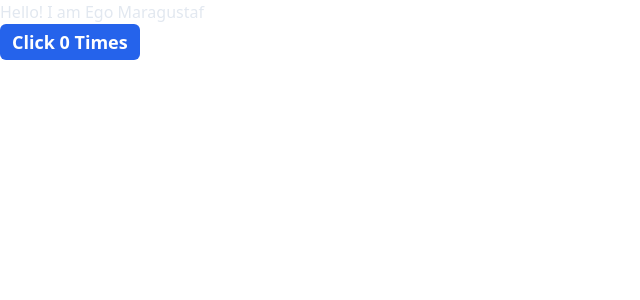
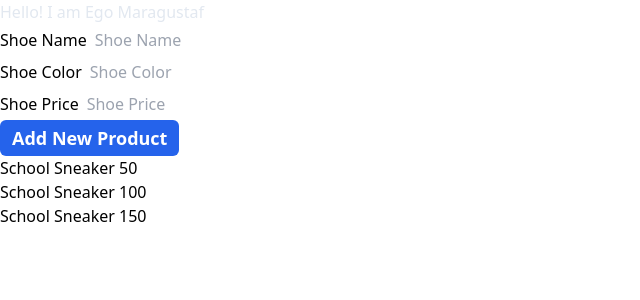
Before and after one commit to egomaragustaf/learn-react-ts, a React (Vite) app: page / in a window 1280 px wide. Shown: the top 300 px of the page, without its empty margins (0-640 px from the left). Built offline with nearby package versions, Linux system fonts and the light colour scheme.

Commit message:
feat: implement add dummy json data and add form feature

```diff
--- a/src/App.tsx
+++ b/src/App.tsx
@@ -1,12 +1,10 @@
-import Counter from "./components/Counter";
+import Products from "./components/Products";
 
 export default function App() {
   return (
     <div>
       <h1 className="text-slate-200">Hello! I am Ego Maragustaf</h1>
-      <div className="flex gap-6">
-        <Counter />
-      </div>
+      <Products />
     </div>
   );
 }
--- /dev/null
+++ b/src/components/FormProduct.tsx
@@ -0,0 +1,35 @@
+export default function FormProduct() {
+  return (
+    <form>
+      <div>
+        <div>
+          <label htmlFor="productName">Shoe Name</label>
+          <input
+            type="text"
+            name="productName"
+            placeholder="Shoe Name"
+            className="text-black px-2 py-1"
+          />
+        </div>
+        <div>
+          <label htmlFor="productColor">Shoe Color</label>
+          <input
+            type="text"
+            name="productColor"
+            placeholder="Shoe Color"
+            className="text-black px-2 py-1"
+          />
+        </div>
+        <div>
+          <label htmlFor="productPrice">Shoe Price</label>
+          <input
+            type="text"
+            name="productPrice"
+            placeholder="Shoe Price"
+            className="text-black px-2 py-1"
+          />
+        </div>
+      </div>
+    </form>
+  );
+}
--- /dev/null
+++ b/src/components/Products.tsx
@@ -0,0 +1,27 @@
+import { useState } from "react";
+
+import Button from "./Button";
+import FormProduct from "./FormProduct";
+import productsJSON from "../data/products.json";
+
+export default function Products() {
+  const [dataProducts, setDataProducts] = useState(productsJSON);
+
+  function addNewProduct() {
+    setDataProducts([
+      ...dataProducts,
+      { id: 4, name: "School Sneaker 200", color: "Yellow", price: 400000 },
+    ]);
+  }
+
+  return (
+    <ul>
+      <FormProduct />
+      <Button onClick={addNewProduct}>Add New Product</Button>
+
+      {dataProducts.map((product) => {
+        return <li key={product.id}>{product.name}</li>;
+      })}
+    </ul>
+  );
+}
--- /dev/null
+++ b/src/data/products.json
@@ -0,0 +1,20 @@
+[
+    {
+      "id": 1,
+      "name": "School Sneaker 50",
+      "color": "Red",
+      "price": 200000
+    },
+    {
+      "id": 2,
+      "name": "School Sneaker 100",
+      "color": "Blue",
+      "price": 210000
+    },
+    {
+      "id": 3,
+      "name": "School Sneaker 150",
+      "color": "Green",
+      "price": 250000
+    }
+  ]
```
